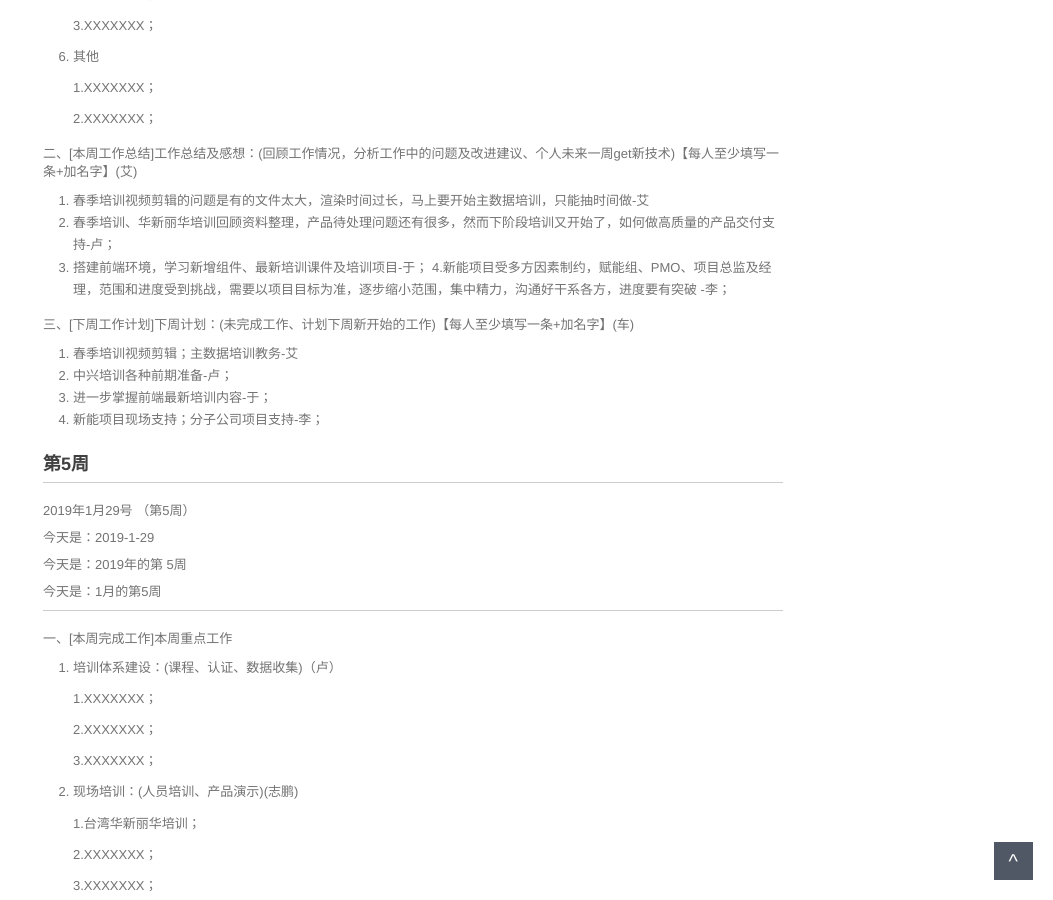
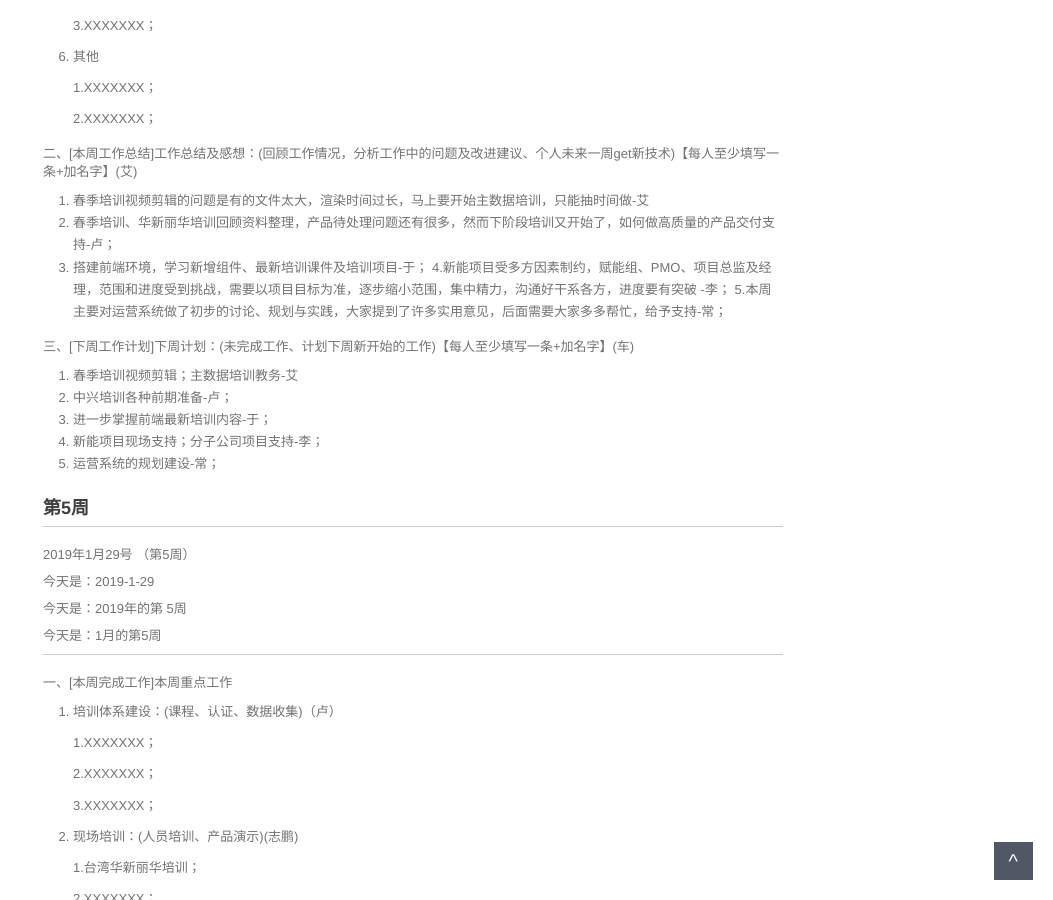
Before and after one commit to walllFlower/blog, a Jekyll site: the page built from _posts/2018-07-17-day_report_cxz.md, in a window 1280 px wide and 900 px high, scrolled down 1112 px. Shown: the whole window, without its empty margins (227-1280 px from the left). Built offline with Jekyll 4.4.1, drawn with Linux system fonts in a browser that asks for light colours; comment, search, counter and statistics services are not loaded.

Commit message:
Update 2018-07-17-day_report_cxz.md

```diff
--- a/_posts/2018-07-17-day_report_cxz.md
+++ b/_posts/2018-07-17-day_report_cxz.md
@@ -75,6 +75,7 @@ categories: 技术运营工作周报
 2. 春季培训、华新丽华培训回顾资料整理，产品待处理问题还有很多，然而下阶段培训又开始了，如何做高质量的产品交付支持-卢；
 3. 搭建前端环境，学习新增组件、最新培训课件及培训项目-于；
 4.新能项目受多方因素制约，赋能组、PMO、项目总监及经理，范围和进度受到挑战，需要以项目目标为准，逐步缩小范围，集中精力，沟通好干系各方，进度要有突破 -李；
+5.本周主要对运营系统做了初步的讨论、规划与实践，大家提到了许多实用意见，后面需要大家多多帮忙，给予支持-常；
 
 三、[下周工作计划]下周计划：(未完成工作、计划下周新开始的工作)【每人至少填写一条+加名字】(车)
 
@@ -82,6 +83,7 @@ categories: 技术运营工作周报
 2. 中兴培训各种前期准备-卢；
 3. 进一步掌握前端最新培训内容-于；
 4. 新能项目现场支持；分子公司项目支持-李；
+5. 运营系统的规划建设-常；
 
 
 ###  第5周
```
